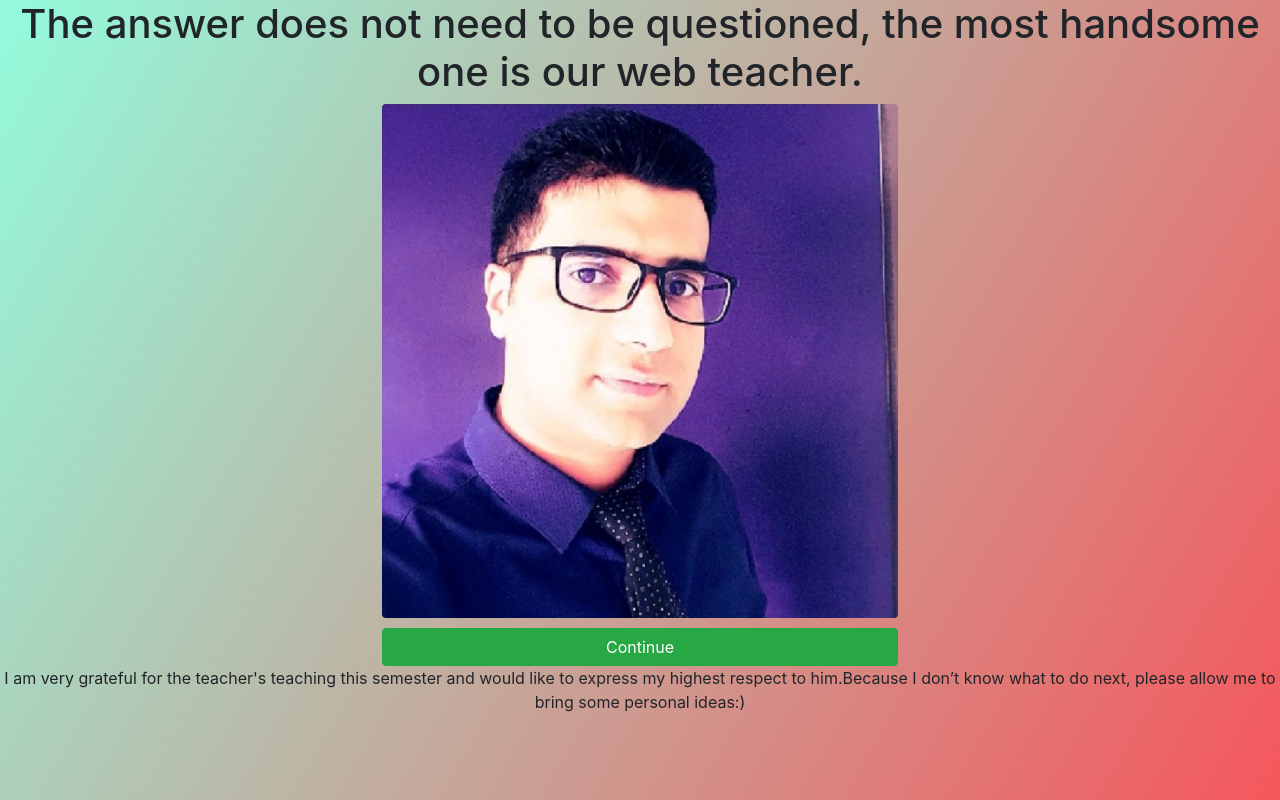
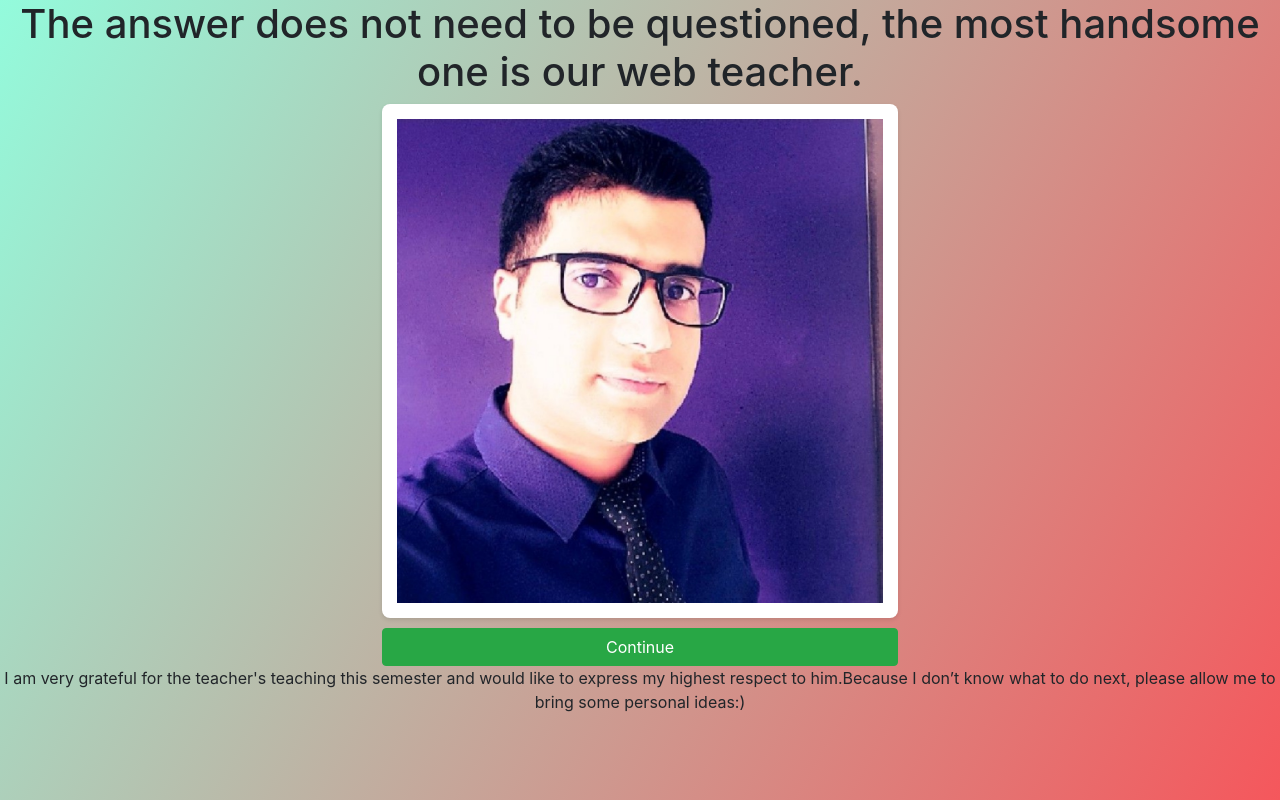
Before and after one commit to xcwyyds1145/myweb3, a plain HTML site: page index.html in a window 1280 px wide. Drawn offline with nearby package versions, Linux system fonts and the light colour scheme.

Commit message:
Add files via upload

```diff
--- a/index.html
+++ b/index.html
@@ -11,10 +11,13 @@
                 height: 100vh;
             }
             img{
+             background-color: white;
+             border-radius: 8px;
+             box-shadow: 0 2px 4px rgba(0,0,0,0.1);
              width: 100%;
-             height: 200px;
-             object-fit: cover;
-             border-radius: 4px;
+             max-width: 300px;
+             padding: 15px;
+             margin: 0 auto;
 
             }
             button{
```
